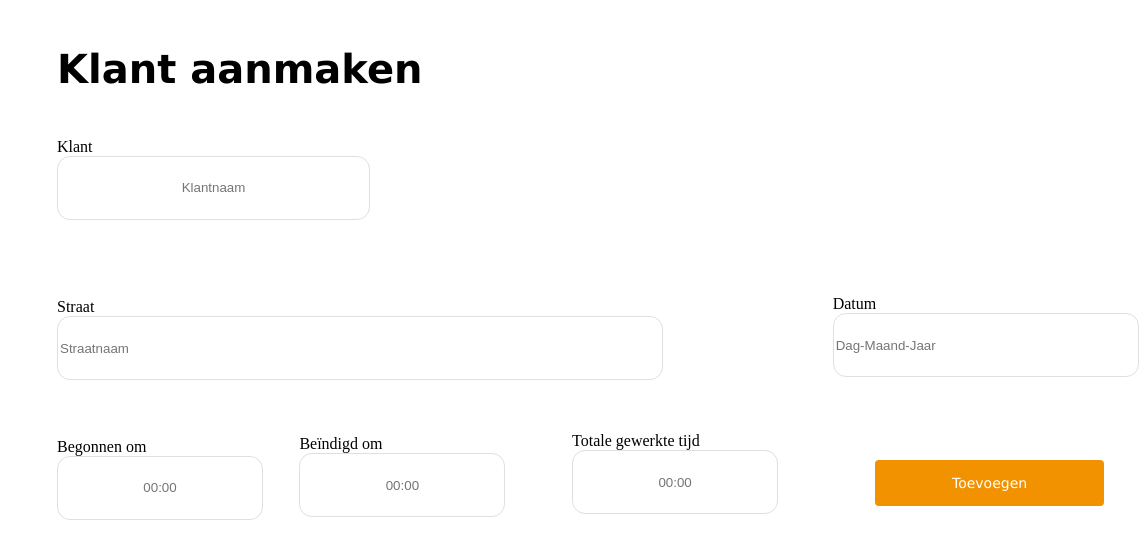
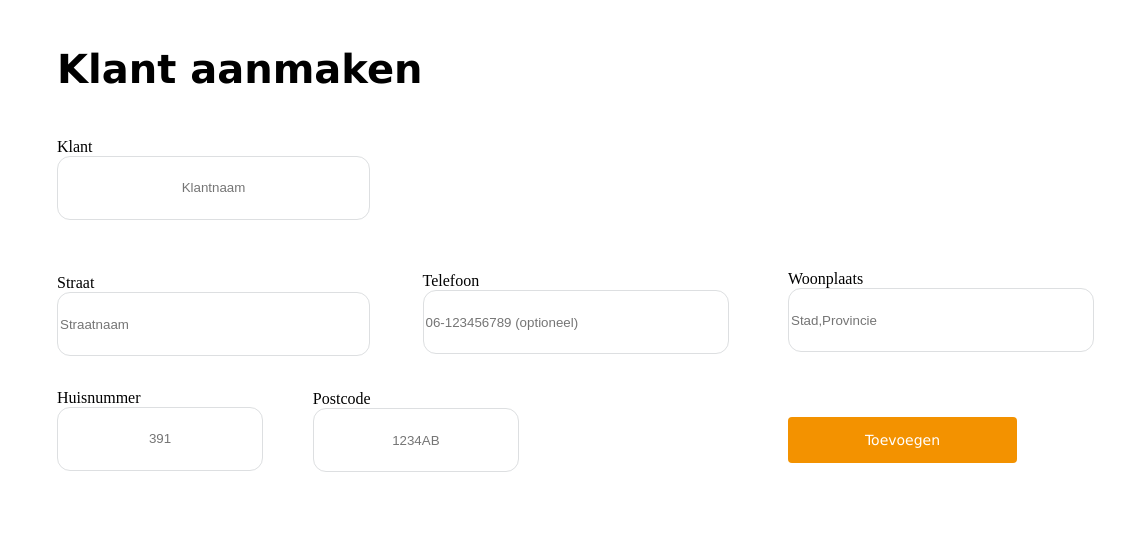
Before and after one commit to JasonChoi12/ProjectSDL, a PHP site: page /klant.html in a window 1360 px wide. Shown: the top 559 px of the page, without its empty margins (215-1360 px from the left). Run offline with PHP 8.4, Linux system fonts and the light colour scheme; some libraries are stand-ins or nearby versions.

Commit message:
klant aanmaken frontend

```diff
--- a/Klant/klant.css
+++ b/Klant/klant.css
@@ -25,27 +25,38 @@ h1 {
     margin-top: 10%;
   }
   .straat-input {
-    width: 600px;
+    width: 307px;
     height: 60px;
     background: rgba(106, 112, 126, 0.0001);
     border: 1px solid #dddfe1;
     border-radius: 13px;
   }
-  .datum {
-    margin-left: 128%;
-    margin-top: -14%;
+  .telefoon {
+    margin-left: 100%;
+    margin-top: -23%;
   }
-  .datum-input {
+  .telefoon-input {
     width: 300px;
     height: 60px;
     background: rgba(106, 112, 126, 0.0001);
     border: 1px solid #dddfe1;
     border-radius: 13px;
   }
-  .tijd {
+  .woonplaats {
+    margin-left: 200%;
+    margin-top: -23%;
+  }
+  .woonplaats-input {
+    width: 300px;
+    height: 60px;
+    background: rgba(106, 112, 126, 0.0001);
+    border: 1px solid #dddfe1;
+    border-radius: 13px;
+  }
+  .adres {
     margin-top: 10%;
   }
-  .tijd-input {
+  .adres-input {
     width: 200px;
     height: 60px;
     background: rgba(106, 112, 126, 0.0001);
@@ -55,14 +66,9 @@ h1 {
     text-align: center;
   }
 
-  .toteindtijd {
-    margin-left: 85%;
-    margin-top: -14%;
-    white-space: nowrap ;
-  }
-  .eindtijd {
-    margin-left: 40%;
-    margin-top: -14%;
+  .postcode {
+    margin-left: 70%;
+    margin-top: -22%;
   }
   .submit {
     position: relative;
@@ -78,6 +84,6 @@ h1 {
     font-style: normal;
     font-size: 14px;
     color: #fff;
-    margin-left: 135%;
-    margin-top: -9%;
+    margin-left: 200%;
+    margin-top: -15%;
   }
--- a/Klant/klant.html
+++ b/Klant/klant.html
@@ -14,7 +14,7 @@
 
     <script>
       $(function () {
-        $("#nav-placeholder").load("../navBar.html");
+        $("#nav-placeholder").load("../navBar.php");
       });
     </script>
     <div class="title">
@@ -39,32 +39,36 @@
             />
           </label>
         </div>
-        <div class="datum">
+        <div class="telefoon">
           <label>
-            Datum<br />
+            Telefoon<br />
             <input
-              class="datum-input"
-              name="datum"
-              placeholder="Dag-Maand-Jaar"
+              class="telefoon-input"
+              name="telefoon"
+              placeholder="06-123456789 (optioneel)"
+            />
+          </label>
+        </div>
+        <div class="woonplaats">
+          <label>
+            Woonplaats<br />
+            <input
+              class="woonplaats-input"
+              name="woonplaats"
+              placeholder="Stad,Provincie"
             />
           </label>
         </div>
 
-        <div class="tijd">
+        <div class="adres">
           <label
-            >Begonnen om
-            <input class="tijd-input" name="tijd" placeholder="00:00"
+            >Huisnummer
+            <input class="adres-input" name="huisnummer" placeholder="391"
           /></label>
-          <div class="eindtijd">
+          <div class="postcode">
           <label
-            >Beïndigd om
-            <input class="tijd-input" name="tijd" placeholder="00:00"
-          /></label>
-          </div>
-          <div class="toteindtijd">
-          <label
-            >Totale gewerkte tijd
-            <input class="tijd-input" name="tijd" placeholder="00:00"
+            >Postcode
+            <input class="adres-input" name="postcode" placeholder="1234AB"
           /></label>
           </div>
           <button class="submit">Toevoegen</button>
```
